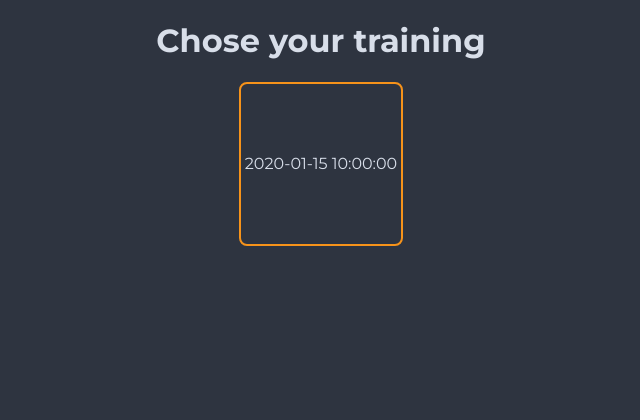
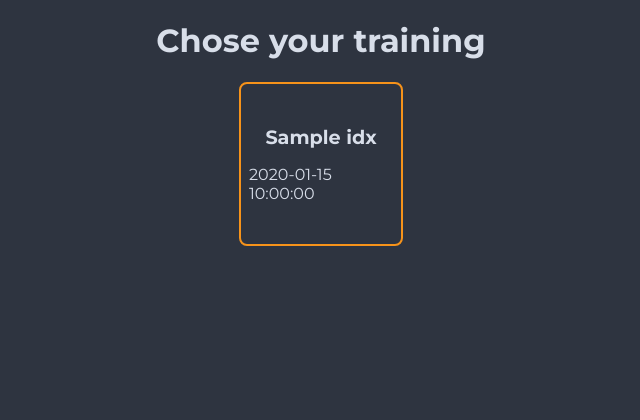
Before and after one commit to tonytech83/crossfit-wods, a Flask app: template templates/index.html in a window 1280 px wide. Shown: the top 420 px of the page, without its empty margins (319-959 px from the left). Run offline with Flask 3, Linux system fonts and the light colour scheme; the template is opened without the code that fills it: most values are stand-ins (such as "Sample title", 1, 10 or a date in 2020).

Commit message:
add index on each wod

```diff
--- a/static/styles.css
+++ b/static/styles.css
@@ -26,6 +26,7 @@ h1 {
 
 .wod-item {
     display: flex;
+    flex-direction: column;
     justify-content: center;
     align-items: center;
     width: 160px;
@@ -34,7 +35,15 @@ h1 {
     border-radius: 8px;
 }
 
+.wod-item p {
+    font-size: 1.2em;
+    font-weight: bold;
+    margin: 8px;
+    color: var(--white-color);
+}
+
 .wod-item a {
+    margin: 8px;
     text-decoration: none;
     color: var(--white-color);
 }
--- a/templates/index.html
+++ b/templates/index.html
@@ -5,6 +5,7 @@
     <div class="wods-list">
         {% for wod in data %}
             <div class="wod-item">
+                <p>{{ wod.idx }}</p>
                 <a href="/data/{{ wod.filename }}">{{ wod.formatted_date }}</a>
             </div>
         {% endfor %}
--- a/utils/helpers.py
+++ b/utils/helpers.py
@@ -15,8 +15,8 @@ def get_data_dir():
     :return: list of dictionaries
     """
     data_files = [
-        {"filename": file, "formatted_date": format_date_from_filename(file)}
-        for file in os.listdir(data_dir)
+        {"idx": idx,"filename": file, "formatted_date": format_date_from_filename(file)}
+        for idx,file in enumerate( os.listdir(data_dir))
         if file.endswith('.html')
     ]
 
```
